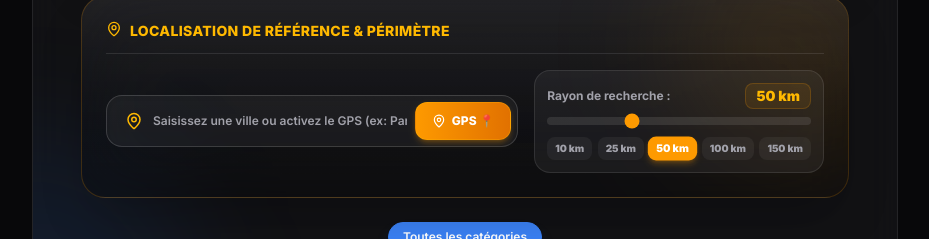
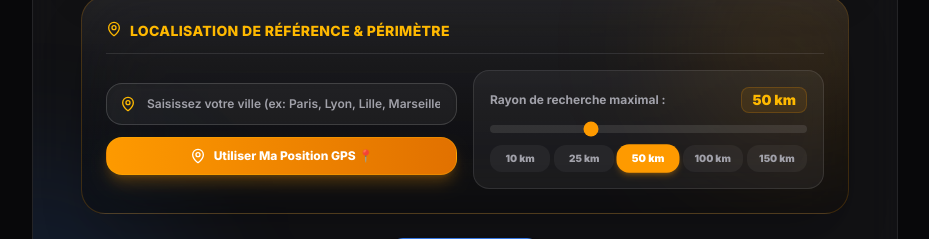
Before and after one commit to steve-237/jobconnect, a Next.js app in the folder web/: page /jobs in a window 1280 px wide. Shown: the part 494-733 px from the top of the page, without its empty margins (175-1104 px from the left). Built offline with nearby package versions, Linux system fonts and the light colour scheme; no server answers.

Commit message:
style: stack city search input on top and GPS button underneath in a vertical column layout

```diff
--- a/web/src/app/jobs/page.tsx
+++ b/web/src/app/jobs/page.tsx
@@ -295,27 +295,39 @@ export default function JobsPage({
 
               {/* Grid Controls */}
               <div className="grid grid-cols-1 lg:grid-cols-12 gap-4 items-center">
-                {/* Unified Integrated Location Input & GPS Button (Col 7) */}
-                <div className="lg:col-span-7">
-                  <div className="relative flex items-center bg-white/5 border border-white/15 rounded-2xl p-1.5 focus-within:border-amber-500 focus-within:ring-2 focus-within:ring-amber-500/20 transition-all shadow-inner">
-                    {/* Lead Map Pin Icon */}
-                    <div className="pl-3 text-amber-400 shrink-0">
-                      <MapPin className="h-4.5 w-4.5" />
-                    </div>
-
-                    {/* City Search Text Input */}
+                {/* Vertical Stacked Location Input & GPS Button Column (Col 6) */}
+                <div className="lg:col-span-6 flex flex-col gap-3">
+                  {/* Layer 1 (Haut) : Champ de recherche Ville */}
+                  <div className="relative w-full">
+                    <MapPin className="absolute left-3.5 top-1/2 -translate-y-1/2 h-4 w-4 text-amber-400 pointer-events-none" />
                     <input
                       type="text"
-                      placeholder="Saisissez une ville ou activez le GPS (ex: Paris, Lyon, Lille...)"
+                      placeholder="Saisissez votre ville (ex: Paris, Lyon, Lille, Marseille...)"
                       value={userCity}
                       onChange={(e) => {
                         setUserCity(e.target.value);
                         if (userCoords) setUserCoords(null);
                       }}
-                      className="w-full bg-transparent py-2.5 pl-2.5 pr-2 text-xs font-semibold text-white placeholder:text-muted-foreground focus:outline-none"
+                      className="w-full rounded-2xl border border-white/15 bg-white/5 py-3 pl-10 pr-4 text-xs font-semibold text-white placeholder:text-muted-foreground focus:border-amber-500 focus:ring-2 focus:ring-amber-500/20 focus:outline-none transition-all shadow-inner"
                     />
+                  </div>
 
-                    {/* Reset Button (If location or GPS is active) */}
+                  {/* Layer 2 (En dessous) : Bouton GPS & Réinitialisation */}
+                  <div className="flex items-center gap-3">
+                    <button
+                      type="button"
+                      onClick={handleGeolocation}
+                      disabled={isLocating}
+                      className={`flex-1 flex items-center justify-center gap-2 px-5 py-2.5 rounded-2xl text-xs font-extrabold shadow-lg transition-all cursor-pointer border active:scale-95 disabled:opacity-50 ${
+                        userCoords
+                          ? 'bg-emerald-500 text-white border-emerald-400 shadow-emerald-500/30'
+                          : 'bg-gradient-to-r from-amber-500 to-amber-600 hover:from-amber-600 hover:to-amber-700 text-white border-amber-400/30 shadow-amber-500/25'
+                      }`}
+                    >
+                      {isLocating ? <Loader2 className="w-4 h-4 animate-spin" /> : <MapPin className="w-4 h-4" />}
+                      <span>{userCoords ? 'Position GPS Active 📍' : 'Utiliser Ma Position GPS 📍'}</span>
+                    </button>
+
                     {(userCoords || userCity) && (
                       <button
                         type="button"
@@ -323,33 +335,18 @@ export default function JobsPage({
                           setUserCoords(null);
                           setUserCity('');
                         }}
-                        className="text-[11px] text-red-400 hover:text-red-300 hover:underline font-bold px-2 py-1 cursor-pointer whitespace-nowrap shrink-0"
+                        className="text-xs text-red-400 hover:text-red-300 font-bold px-3 py-2.5 rounded-2xl bg-white/5 border border-white/10 cursor-pointer whitespace-nowrap"
                       >
                         Effacer
                       </button>
                     )}
-
-                    {/* Integrated GPS Action Button */}
-                    <button
-                      type="button"
-                      onClick={handleGeolocation}
-                      disabled={isLocating}
-                      className={`shrink-0 flex items-center gap-1.5 px-4 py-2.5 rounded-xl text-xs font-extrabold shadow-md transition-all cursor-pointer border active:scale-95 disabled:opacity-50 ${
-                        userCoords
-                          ? 'bg-emerald-500 text-white border-emerald-400 shadow-emerald-500/30'
-                          : 'bg-gradient-to-r from-amber-500 to-amber-600 hover:from-amber-600 hover:to-amber-700 text-white border-amber-400/30 shadow-amber-500/25'
-                      }`}
-                    >
-                      {isLocating ? <Loader2 className="w-3.5 h-3.5 animate-spin" /> : <MapPin className="w-3.5 h-3.5" />}
-                      <span>{userCoords ? 'GPS Actif 📍' : 'GPS 📍'}</span>
-                    </button>
                   </div>
                 </div>
 
-                {/* Distance Slider & Quick Preset Pills (Col 5) */}
-                <div className="lg:col-span-5 bg-white/5 border border-white/10 p-3 rounded-2xl flex flex-col gap-2">
+                {/* Distance Slider & Quick Preset Pills Column (Col 6) */}
+                <div className="lg:col-span-6 bg-white/5 border border-white/10 p-4 rounded-2xl flex flex-col justify-between gap-3 h-full">
                   <div className="flex items-center justify-between text-xs font-bold">
-                    <span className="text-muted-foreground">Rayon de recherche :</span>
+                    <span className="text-muted-foreground">Rayon de recherche maximal :</span>
                     <span className="text-amber-400 font-black text-sm bg-amber-500/10 px-2.5 py-0.5 rounded-lg border border-amber-500/20">
                       {radiusKm} km
                     </span>
@@ -367,13 +364,13 @@ export default function JobsPage({
                   />
 
                   {/* Quick Radius Preset Pills */}
-                  <div className="flex items-center justify-between gap-1 pt-1">
+                  <div className="flex items-center justify-between gap-1">
                     {[10, 25, 50, 100, 150].map((preset) => (
                       <button
                         key={preset}
                         type="button"
                         onClick={() => setRadiusKm(preset)}
-                        className={`px-2 py-1 rounded-lg text-[10px] font-black transition-all cursor-pointer ${
+                        className={`flex-1 py-1.5 rounded-xl text-[10px] font-black transition-all cursor-pointer text-center ${
                           radiusKm === preset
                             ? 'bg-amber-500 text-white shadow-md shadow-amber-500/25 scale-105'
                             : 'bg-white/5 text-muted-foreground hover:bg-white/10 hover:text-white'
```
